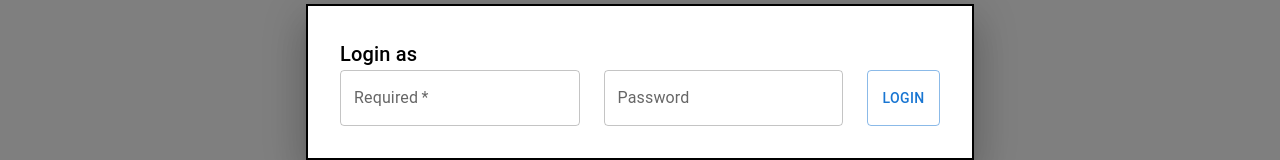
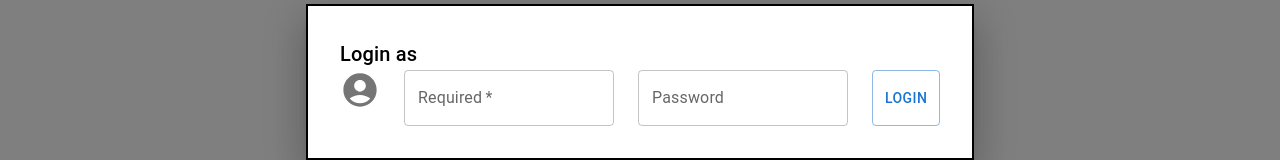
Before and after one commit to shcats/insta-api-react, a React (Create React App) app in the folder frontend/: page / in a window 1280 px wide. Both pictures are taken after a click on the button "LOGIN". Shown: the part 318-478 px from the top of the page. Built offline with nearby package versions, Linux system fonts and the light colour scheme; no server answers; the HTML template or start-up script is replaced by a standard one.

Commit message:
RegForm complite

```diff
--- a/frontend/package.json
+++ b/frontend/package.json
@@ -5,6 +5,7 @@
   "dependencies": {
     "@emotion/react": "^11.10.5",
     "@emotion/styled": "^11.10.5",
+    "@mui/icons-material": "^5.11.0",
     "@mui/material": "^5.11.5",
     "@testing-library/jest-dom": "^5.16.5",
     "@testing-library/react": "^13.4.0",
--- a/frontend/src/RegForm.js
+++ b/frontend/src/RegForm.js
@@ -5,6 +5,7 @@ import Typography from '@mui/material/Typography';
 import Modal from '@mui/material/Modal';
 import TextField from '@mui/material/TextField';
 import Stack from '@mui/material/Stack';
+import AccountCircle from '@mui/icons-material/AccountCircle';
 
 const style = {
     position: 'absolute',
@@ -39,6 +40,7 @@ function Regform({form}){
                    Login as
                 </Typography>
                 <Stack direction="row" spacing={3}>
+                    <AccountCircle sx={{ color: 'action.active', mr: -1, my: 1, fontSize:40 }} />
                     <TextField
                         required
                         id="outlined-required"
```
Also changed, not shown: 1 other file (tests, documents, lock files or other folders).
